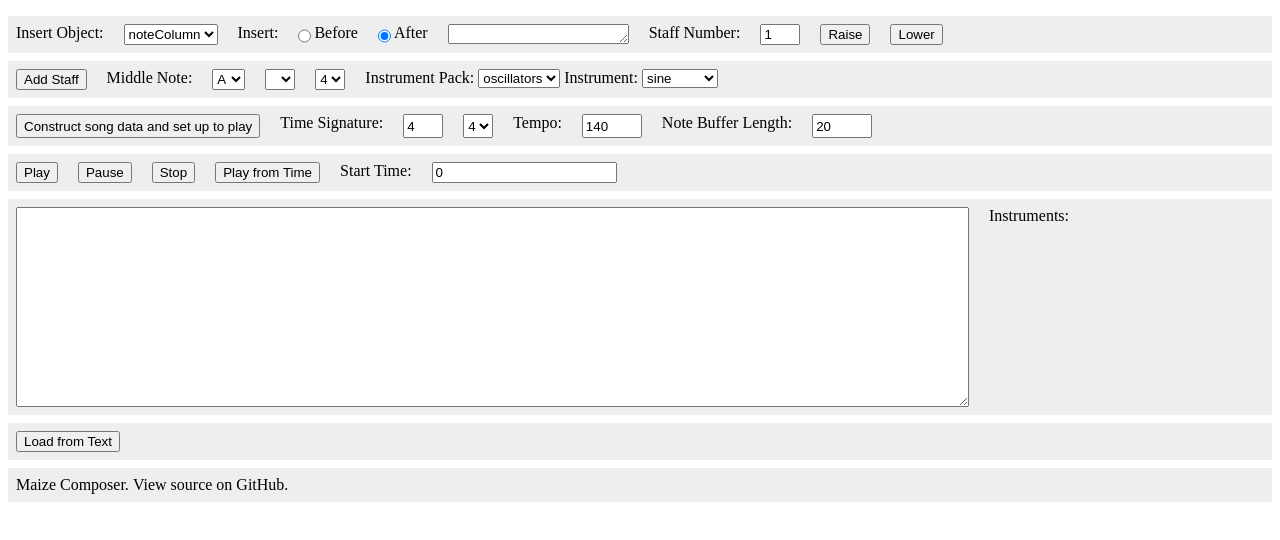
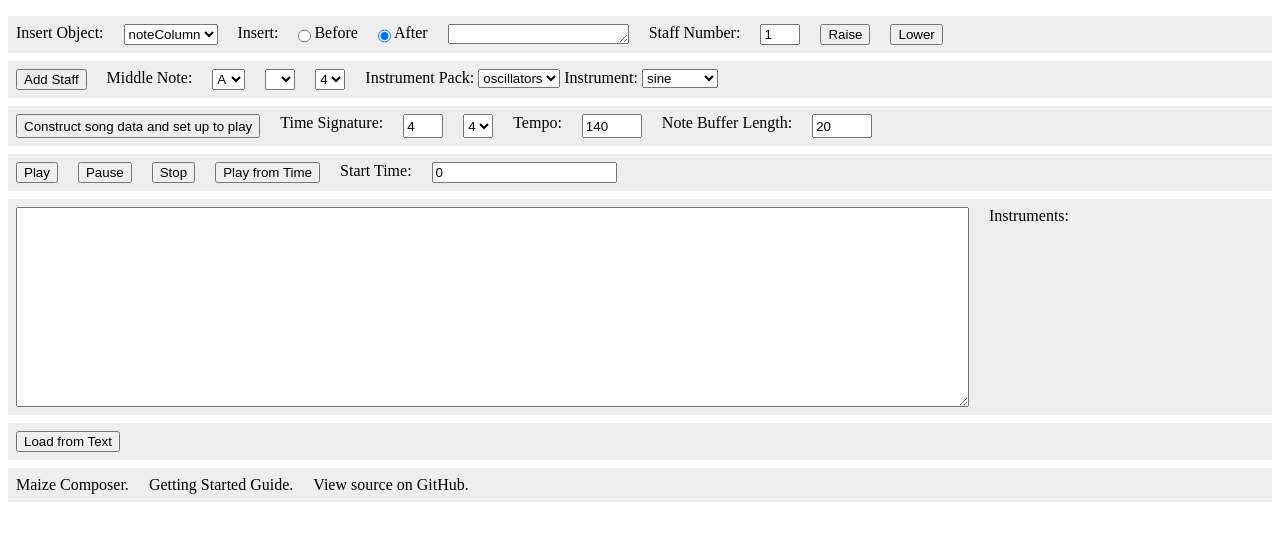
Before and after one commit to Costava/maize-composer, a website built with webpack: page src/index.html in a window 1280 px wide. Built offline with nearby package versions, Linux system fonts and the light colour scheme.

Commit message:
Link Getting Started guide

```diff
--- a/src/index.html
+++ b/src/index.html
@@ -122,7 +122,9 @@
 		</div>
 
 		<div class="control-panel-row">
-			Maize Composer.&nbsp;<a href="https://github.com/Costava/maize-composer" target="_blank">View source on GitHub</a>.
+			<span>Maize Composer.</span>
+			<span><a href="https://github.com/Costava/maize-composer/blob/master/getting-started.md" target="_blank">Getting Started Guide</a>.</span>
+			<span><a href="https://github.com/Costava/maize-composer" target="_blank">View source on GitHub</a>.</span>
 		</div>
 
 		<script src="scripts/bundle.js"></script>
```
